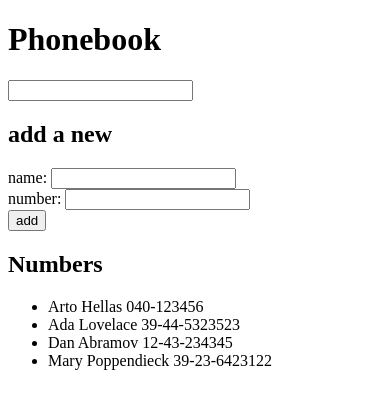
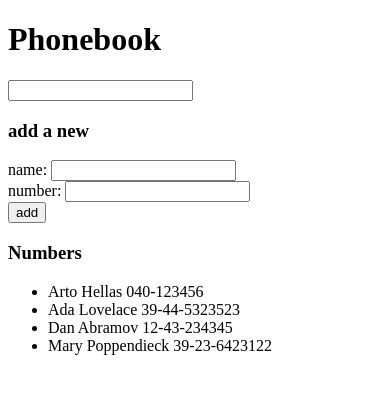
Before and after one commit to tekla900/course-information, a React (Create React App) app in the folder phonebook/: page / in a window 390 px wide. Shown: the top 408 px of the page. Built offline with nearby package versions, Linux system fonts and the light colour scheme.

Commit message:
phonebook step5

```diff
--- a/phonebook/src/App.js
+++ b/phonebook/src/App.js
@@ -1,4 +1,7 @@
 import { useState } from 'react'
+import Persons from './components/Persons';
+import PersonForm from './components/PersonForm';
+import Filter from './components/Filter';
 
 const App = () => {
   const [persons, setPersons] = useState([
@@ -55,30 +58,16 @@ const App = () => {
   return (
     <div>
       <h1>Phonebook</h1>
-      <input value={newSearch} onChange={handleSearch} />
-      <h2>add a new</h2>
-      <form onSubmit={addPerson}>
-        <div>
-          name: <input value={newName}
-                  onChange={handleNameChange}
-                />
-        </div>
-        <div>
-          number: <input value={newNumber}
-                    type='tel'
-                    onChange={handleNumberChange}
+      <Filter newSearch={newSearch} handleSearch={handleSearch} />
+      <h3>add a new</h3>
+      <PersonForm addPerson={addPerson}
+                  newName={newName}
+                  newNumber={newNumber}
+                  handleNameChange={handleNameChange}
+                  handleNumberChange={handleNumberChange}
                   />
-        </div>
-        <div>
-          <button type="submit">add</button>
-        </div>
-      </form>
-      <h2>Numbers</h2>
-      <ul>
-        {personsToShow.map(each =>
-          <li key={each.name}>{each.name} {each.number}</li>
-        )}
-      </ul>
+      <h3>Numbers</h3>
+      <Persons personsToShow={personsToShow} />
     </div>
   )
 }
--- /dev/null
+++ b/phonebook/src/components/Filter.js
@@ -0,0 +1,7 @@
+const Filter = ({ newSearch, handleSearch }) => {
+    return (
+        <input value={newSearch} onChange={handleSearch} />
+    )
+}
+
+export default Filter;
--- /dev/null
+++ b/phonebook/src/components/PersonForm.js
@@ -0,0 +1,22 @@
+const PersonForm = ({ addPerson, newName, handleNameChange, newNumber, handleNumberChange }) => {
+    return (
+        <form onSubmit={addPerson}>
+        <div>
+          name: <input value={newName}
+                  onChange={handleNameChange}
+                />
+        </div>
+        <div>
+          number: <input value={newNumber}
+                    type='tel'
+                    onChange={handleNumberChange}
+                  />
+        </div>
+        <div>
+          <button type="submit">add</button>
+        </div>
+      </form>
+    )
+}
+
+export default PersonForm;
--- /dev/null
+++ b/phonebook/src/components/Persons.js
@@ -0,0 +1,11 @@
+const Persons = ({ personsToShow }) => {
+    return (
+        <ul>
+        {personsToShow.map(each =>
+          <li key={each.name}>{each.name} {each.number}</li>
+        )}
+      </ul>
+    )
+}
+
+export default Persons
```
